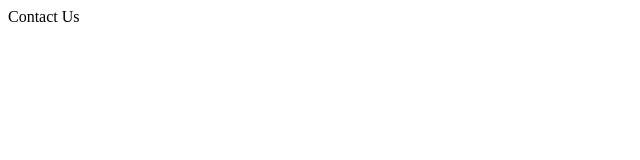
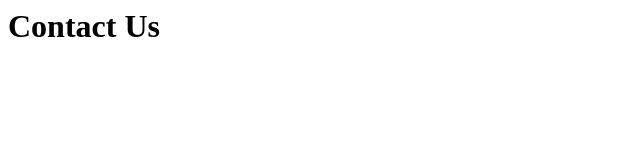
Before and after one commit to AyoPips/ContactUs, a plain HTML site: page index.html in a window 1280 px wide. Shown: the whole page, without its empty margins (0-640 px from the left). Drawn offline with Linux system fonts and the light colour scheme.

Commit message:
Update index.html

```diff
--- a/index.html
+++ b/index.html
@@ -1 +1 @@
-<hi>Contact Us</h1>
+<h1>Contact Us</h1>
```
